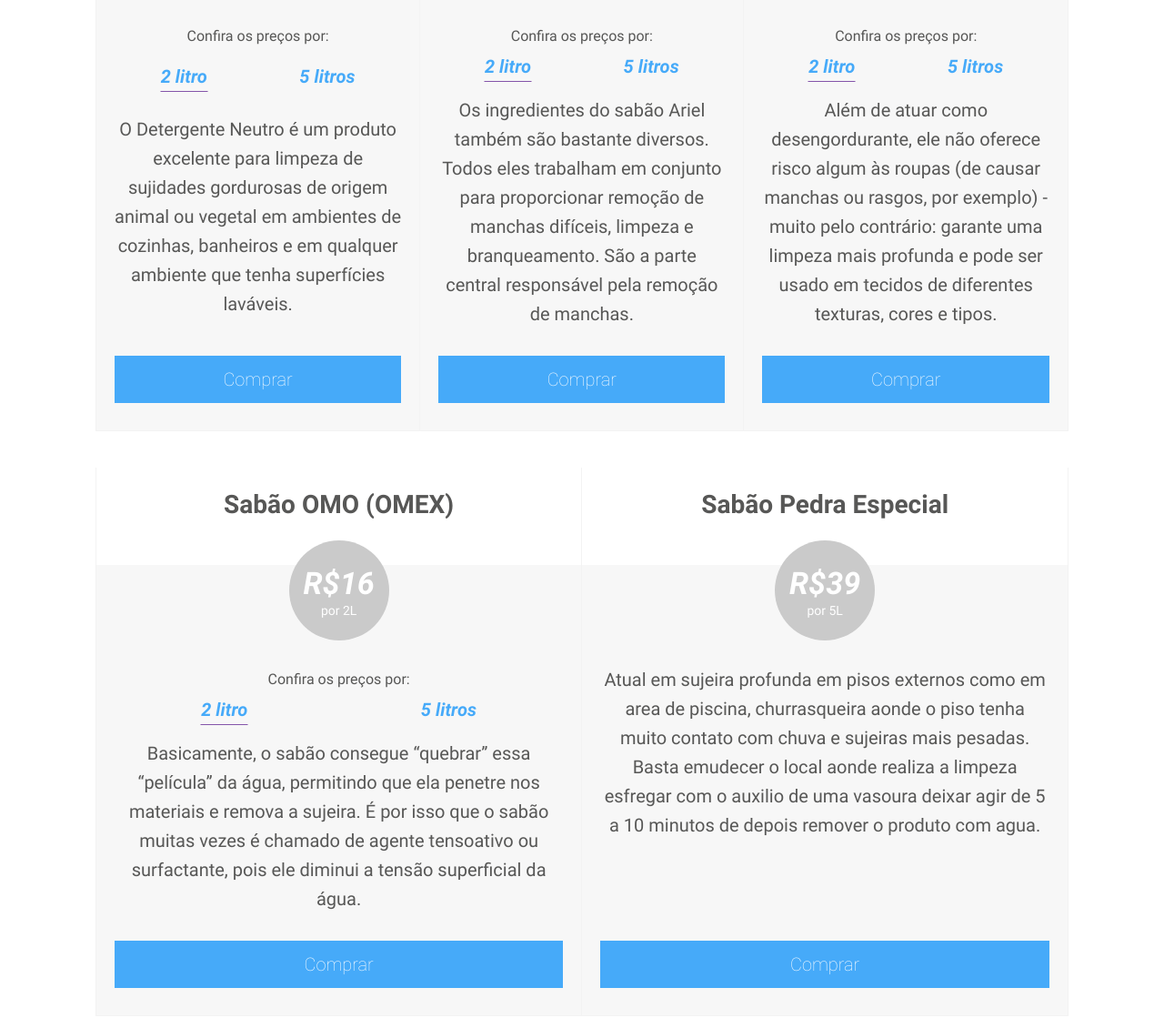
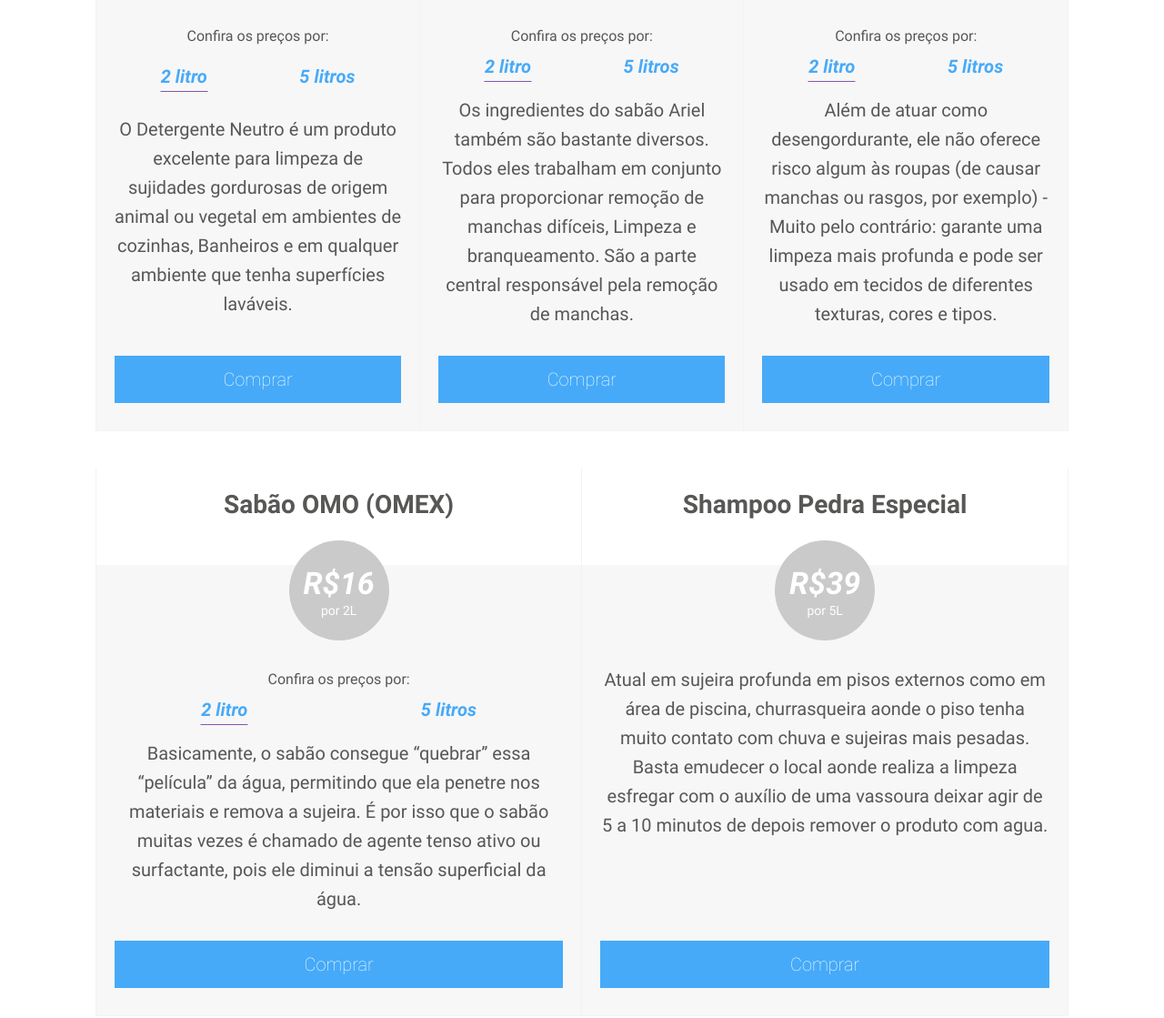
Before and after one commit to mauriciosoares/clean, a website: page index.html in a window 1280 px wide. Shown: the part 2065-3184 px from the top of the page at 91% size. Drawn offline with Linux system fonts and the light colour scheme.

Commit message:
update texts

```diff
--- a/index.html
+++ b/index.html
@@ -6,7 +6,7 @@
   <script async src="https://www.googletagmanager.com/gtag/js?id=G-6GNVCY2GZG"></script>
   <script>
     window.dataLayer = window.dataLayer || [];
-    function gtag(){dataLayer.push(arguments);}
+    function gtag() { dataLayer.push(arguments); }
     gtag('js', new Date());
 
     gtag('config', 'G-6GNVCY2GZG');
@@ -17,14 +17,12 @@
 
   <meta property="og:title" content="Clean - Produtos de Limpeza" />
   <meta property="og:type" content="website" />
-  <meta property="og:description"
-    content="Amaciantes, Detergentes, e outros..." />
+  <meta property="og:description" content="Amaciantes, Detergentes, e outros..." />
   <meta property="og:image" content="https://cleanprodutosdelimpeza.com.br/images/logo.jpg" />
   <meta property="og:url" content=" https://cleanprodutosdelimpeza.com.br/" />
 
   <title>Clean - Produtos de Limpeza</title>
-  <meta name="description"
-    content="Amaciantes, Detergentes, e outros...">
+  <meta name="description" content="Amaciantes, Detergentes, e outros...">
 
   <link rel="preload" href="./fonts/lato-v17-latin-100.woff2" as="font" type="font/woff2" crossorigin>
   <link rel="preload" href="./fonts/lato-v17-latin-regular.woff2" as="font" type="font/woff2" crossorigin>
@@ -126,7 +124,7 @@
         <a href="#sabao-de-ariel">Sabão de Ariel</a>
         <a href="#sabao-de-coco">Sabão de Coco</a>
         <a href="#sabao-omo">Sabão OMO (OMEX)</a>
-          <a href="#sabao-pedra-especial">Sabão Pedra Especial</a>
+        <a href="#shampoo-pedra-especial">Shampoo Pedra Especial</a>
         <a href="#limpa-tudo">Limpa Tudo (Maridão)</a>
         <a href="#sabonete-liquido-dove">Sabonete Líquido DOVE</a>
       </div>
@@ -180,7 +178,8 @@
               Além de amaciar, uma outra função do amaciante em relação às roupas talvez já seja mais conhecida. ...
               “O amaciante pode ser usado para deixar o tapete com cara de novo.
               Após lavá-lo, é só diluir um quarto da tampa em um litro de água, borrifar no tapete,
-massagear as fibras e deixar secar”
+              Massagear as fibras e deixar secar”
+
             </div>
 
             <a target="_blank"
@@ -205,10 +204,11 @@
               <a href="#" data-price="22" data-time="5">5 litros</a>
             </div>
             <div>
-              É eficaz para desinfectar e odorizar ambientes.
+              É eficaz para desinfetar e odorizar ambientes.
               É capaz de destruir microrganismos presentes em roupas,
-              utensílios e instalações.
-              Ele deve ser aplicado depois de fazer uma limpeza prévia no espaço e deve permanecer no local higienizado por pelo menos 10 minutos para fazer efeito.
+              Utensílios e instalações.
+              Ele deve ser aplicado depois de fazer uma limpeza prévia no espaço e deve permanecer no local higienizado
+              por pelo menos 10 minutos para fazer efeito.
             </div>
 
             <a target="_blank"
@@ -235,8 +235,9 @@
               <a href="#" data-price="22" data-time="5">5 litros</a>
             </div>
             <div>
-              O Detergente Neutro é um produto excelente para limpeza de sujidades gordurosas de origem animal ou vegetal em ambientes de cozinhas,
-banheiros e em qualquer ambiente que tenha superfícies laváveis.
+              O Detergente Neutro é um produto excelente para limpeza de sujidades gordurosas de origem animal ou
+              vegetal em ambientes de cozinhas,
+              Banheiros e em qualquer ambiente que tenha superfícies laváveis.
             </div>
 
             <a target="_blank"
@@ -263,7 +264,7 @@
             <div>
               Os ingredientes do sabão Ariel também são bastante diversos.
               Todos eles trabalham em conjunto para proporcionar remoção de manchas difíceis,
-              limpeza e branqueamento. São a parte central responsável pela remoção de manchas.
+              Limpeza e branqueamento. São a parte central responsável pela remoção de manchas.
             </div>
 
             <a target="_blank"
@@ -288,8 +289,10 @@
               <a href="#" data-price="24" data-time="5">5 litros</a>
             </div>
             <div>
-              Além de atuar como desengordurante, ele não oferece risco algum às roupas (de causar manchas ou rasgos, por exemplo) -
-muito pelo contrário: garante uma limpeza mais profunda e pode ser usado em tecidos de diferentes texturas, cores e tipos.
+              Além de atuar como desengordurante, ele não oferece risco algum às roupas (de causar manchas ou rasgos,
+              por exemplo) -
+              Muito pelo contrário: garante uma limpeza mais profunda e pode ser usado em tecidos de diferentes
+              texturas, cores e tipos.
             </div>
 
             <a target="_blank"
@@ -318,8 +321,10 @@
               <a href="#" data-price="34" data-time="5">5 litros</a>
             </div>
             <div>
-              Basicamente, o sabão consegue “quebrar” essa “película” da água, permitindo que ela penetre nos materiais e remova a sujeira.
-              É por isso que o sabão muitas vezes é chamado de agente tensoativo ou surfactante, pois ele diminui a tensão superficial da água.
+              Basicamente, o sabão consegue “quebrar” essa “película” da água, permitindo que ela penetre nos materiais
+              e remova a sujeira.
+              É por isso que o sabão muitas vezes é chamado de agente tenso ativo ou surfactante, pois ele diminui a
+              tensão superficial da água.
             </div>
 
             <a target="_blank"
@@ -327,8 +332,8 @@
               class="button">Comprar</a>
           </div>
         </div>
-        <div class="product" id="sabao-pedra-especial">
-          <div class="product-title">Sabão Pedra Especial</div>
+        <div class="product" id="shampoo-pedra-especial">
+          <div class="product-title">Shampoo Pedra Especial</div>
           <div class="product-price-time">
             <div class="product-price">
               R$<span>39</span>
@@ -339,8 +344,10 @@
           </div>
           <div class="product-info">
             <div>
-              Atual em sujeira profunda em pisos externos como em area de piscina, churrasqueira aonde o piso tenha muito contato com chuva e sujeiras mais pesadas.
-Basta emudecer o local aonde realiza a limpeza esfregar com o auxilio de uma vasoura deixar agir de 5 a 10 minutos de depois remover o produto com agua.
+              Atual em sujeira profunda em pisos externos como em área de piscina, churrasqueira aonde o piso tenha
+              muito contato com chuva e sujeiras mais pesadas.
+              Basta emudecer o local aonde realiza a limpeza esfregar com o auxílio de uma vassoura deixar agir de 5 a
+              10 minutos de depois remover o produto com agua.
             </div>
 
             <a target="_blank"
@@ -368,8 +375,9 @@
               <a href="#" data-price="36" data-time="5">5 litros</a>
             </div>
             <div>
-              Para qualquer tipo de limpeza banheiro,cozinha,roupa, box, sofá e muito mais não tem cheiro forte não danifica o local de utilização,
-rende muito esse produto veio para facilidar o dia dia em sua limpeza.
+              Para qualquer tipo de limpeza banheiro, cozinha, roupa, box, sofá e muito mais não tem cheiro forte não
+              danifica o local de utilização,
+              Rende muito esse produto veio para facilitar o dia dia em sua limpeza.
             </div>
 
             <a target="_blank"
@@ -389,7 +397,7 @@
           </div>
           <div class="product-info">
             <div>
-              Um sabonete líquido, em geral, serve para limpar o corpo e rosto  e as mãos.
+              Um sabonete líquido, em geral, serve para limpar o corpo e rosto e as mãos.
             </div>
 
             <a target="_blank"
```
Lines whose indentation alone changed are shown as unchanged.
